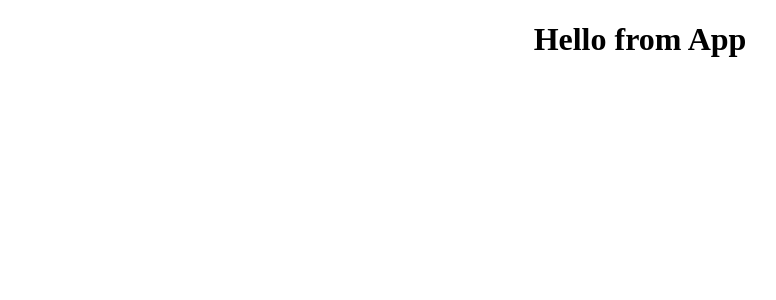
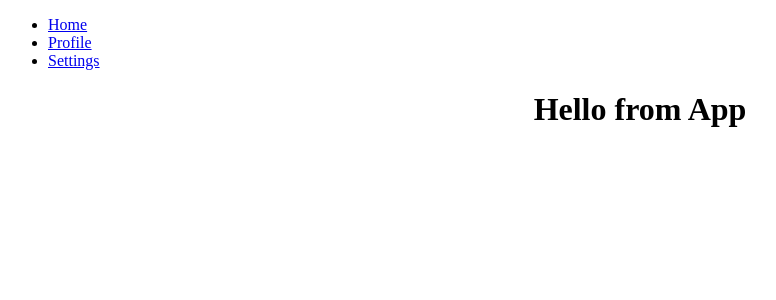
Before and after one commit to okikiola11/react-router, a React (Create React App) app: page / in a window 1280 px wide. Shown: the top 300 px of the page, without its empty margins (0-776 px from the left). Built offline with nearby package versions, Linux system fonts and the light colour scheme.

Commit message:
Add the basic routing to the Route.js Component file Add the Link dependency package to the Route.js file

```diff
--- a/src/components/Routes.js
+++ b/src/components/Routes.js
@@ -1,18 +1,40 @@
 import React from 'react';
-import { BrowserRouter, Switch, Route } from 'react-router-dom';
+import { BrowserRouter as Router, Switch, Route, Link } from 'react-router-dom';
 import App from './App';
 import Profile from './Profile';
 import Settings from './Settings';
 
 const Routes = () => {
   return (
-    <BrowserRouter>
+    <Router>
+      <div>
+        <nav>
+          <ul>
+            <li>
+              <Link to='/'>Home</Link>
+            </li>
+            <li>
+              <Link to='/profile'>Profile</Link>
+            </li>
+            <li>
+              <Link to='/settings'>Settings</Link>
+            </li>
+          </ul>
+        </nav>
+      </div>
+
       <Switch>
-        <Route exact path='/' component={App} />
-        <Route exact path='/profile' component={Profile} />
-        <Route exact path='/settings' component={Settings} />
+        <Route exact path='/profile'>
+          <Profile />
+        </Route>
+        <Route exact path='/settings'>
+          <Settings />
+        </Route>
+        <Route exact path='/'>
+          <App />
+        </Route>
       </Switch>
-    </BrowserRouter>
+    </Router>
   )
 }
 
```
